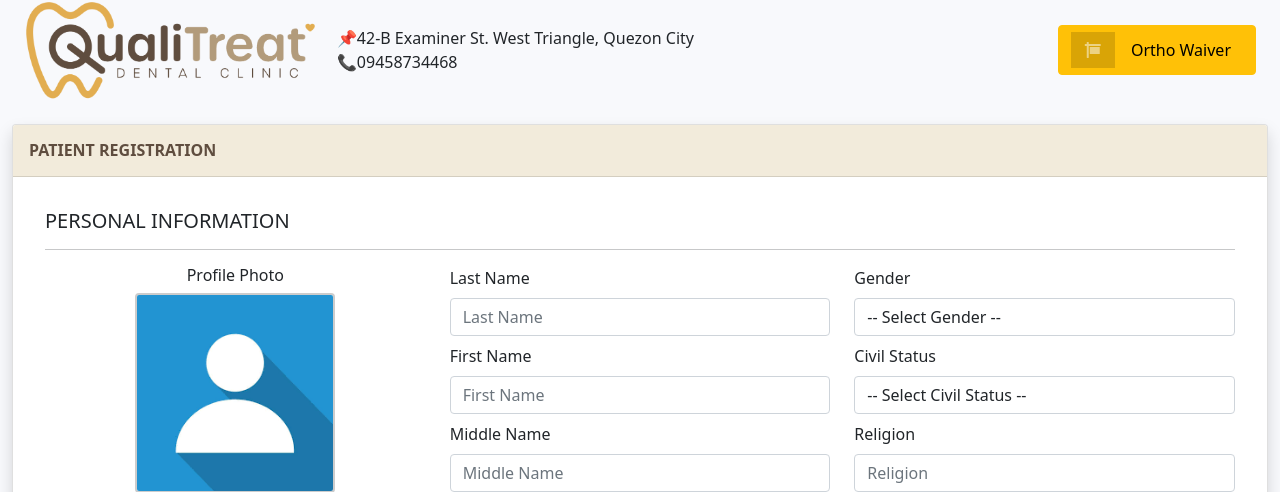
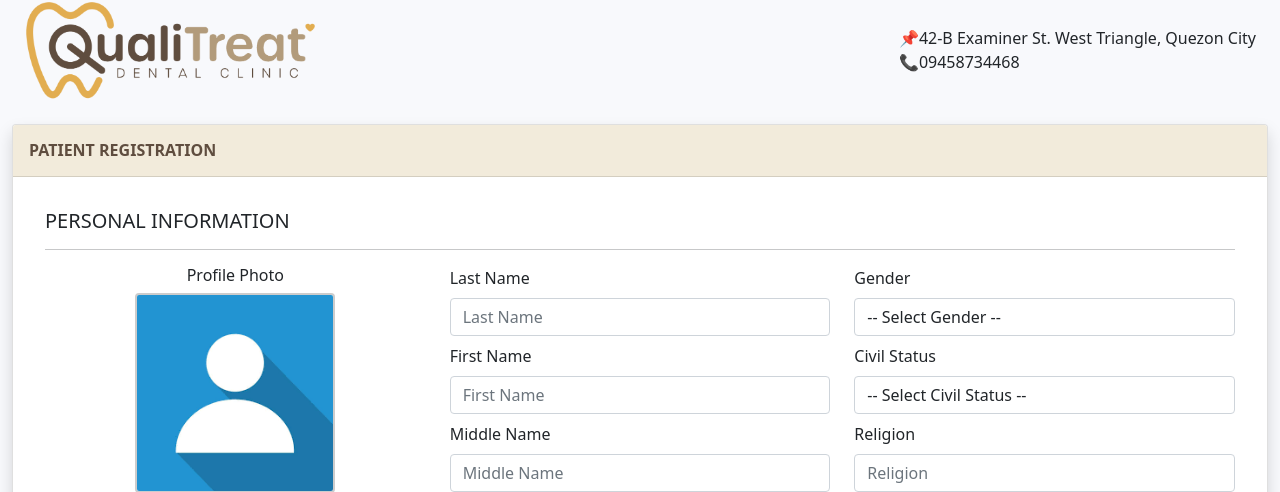
Before and after one commit to devChanex/QualiTreat, a PHP site: page / in a window 1280 px wide. Shown: the top 492 px of the page. Run offline with PHP 8.4, Linux system fonts and the light colour scheme.

Commit message:
Remove Ortho Button

```diff
--- a/index.php
+++ b/index.php
@@ -52,17 +52,18 @@ include_once("bars/properties.php");
                         <div class="d-flex align-items-center">
                             <img src="img/<?php echo $headerlogo; ?>" alt="Logo"
                                 style="max-height:100px; margin-right: 20px;">
-                            <div>
+
+                        </div>
+
+                        <!-- Right Side: Back Button -->
+                        <!-- <a href="waiver.php" class="btn btn-warning btn-icon-split">
+                            <span class="icon text-white-50"><i class="fas fa-fw fa-sign"></i></span>
+                            <span class="text">Ortho Waiver</span>
+                        </a> -->
+                         <div>
                                 <p class="mb-0"><?php echo $formheaderaddress; ?></p>
                                 <p class="mb-0"><?php echo $contactnum; ?></p>
                             </div>
-                        </div>
-
-                        <!-- Right Side: Back Button -->
-                        <a href="waiver.php" class="btn btn-warning btn-icon-split">
-                            <span class="icon text-white-50"><i class="fas fa-fw fa-sign"></i></span>
-                            <span class="text">Ortho Waiver</span>
-                        </a>
                     </div>
 
 
```
